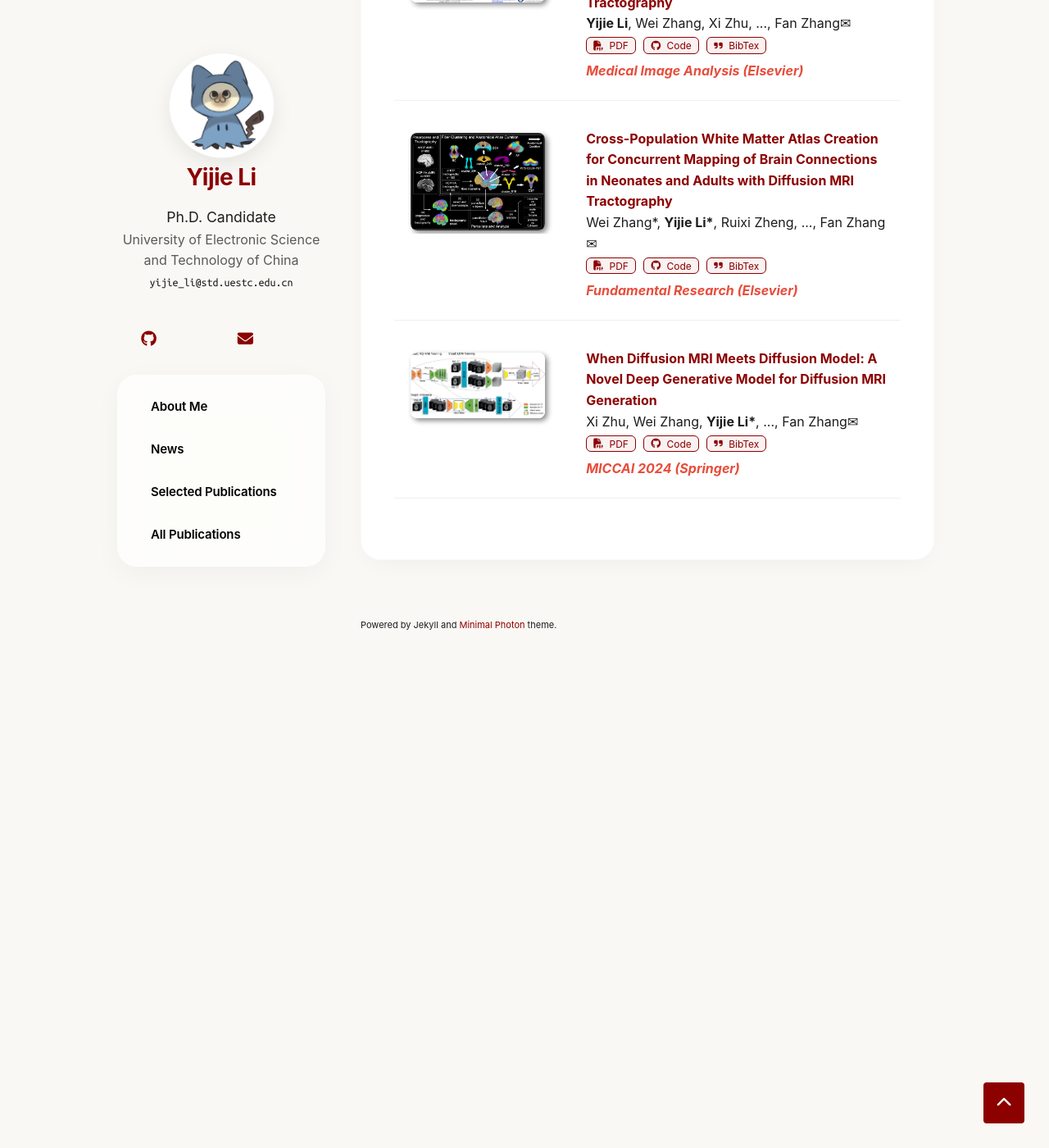
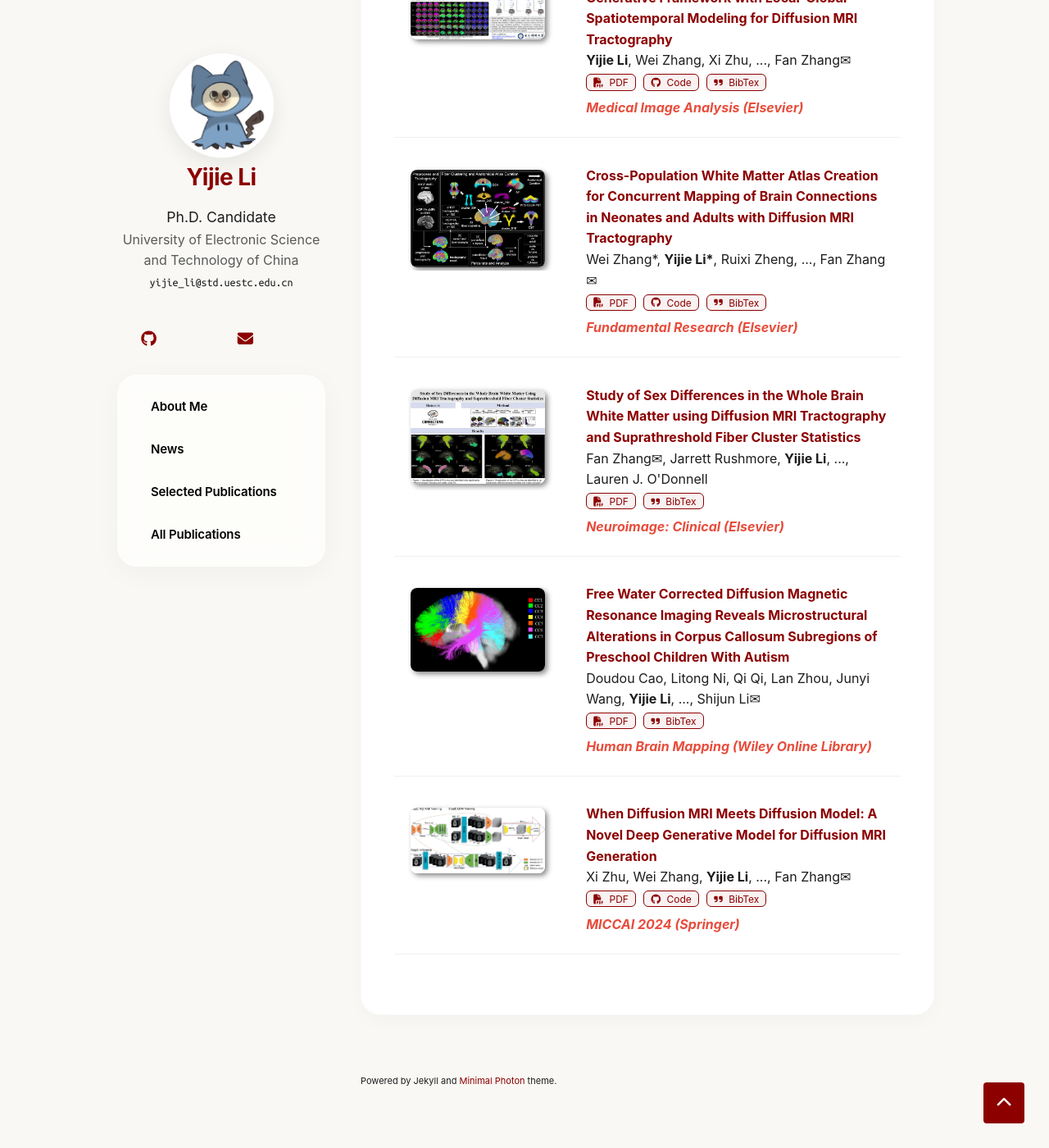
Before and after one commit to yishengpoxiao/yishengpoxiao.github.io, a Jekyll site: the page built from all-publications.md, in a window 1280 px wide and 1400 px high, scrolled down 565 px. Shown: the whole window at 82% size. Built offline with Jekyll 4.4.1, drawn with Linux system fonts in a browser that asks for light colours; a style sheet for code colours, icons or effects is not loaded; some of the changed text lies outside the part shown.

Commit message:
update some publications

```diff
--- a/_data/all_publications.yml
+++ b/_data/all_publications.yml
@@ -3,7 +3,7 @@ main:
     authors: "<strong>Yijie Li*</strong>, Wei Zhang*, Ye Wu, ..., Fan Zhang✉"
     url: "https://www.nature.com/articles/s41597-024-03624-2"
     code: "https://doi.org/10.57760/sciencedb.17354"
-    image: "./assets/img/pub/East-West WM Atlas.png"
+    image: "./assets/img/pub/li2024diffusion.png"
     notes: "Scientific Data (Nature)"
     tags: "Tractography, White Matter Atlas, First/Co-First Author, Journal"
     bibtex: "/assets/bibs/li2024diffusion.bib"
@@ -12,7 +12,7 @@ main:
     authors: "<strong>Yijie Li</strong>, Wei Zhang, Xi Zhu, ..., Fan Zhang✉"
     url: "https://www.sciencedirect.com/science/article/pii/S1361841526000368"
     code: "https://github.com/yishengpoxiao/DDTracking"
-    image: "./assets/img/pub/ddtracking.jpg"
+    image: "./assets/img/pub/li2026ddtracking.jpg"
     notes: "Medical Image Analysis (Elsevier)"
     tags: "Tractography, Diffusion Model, First/Co-First Author, Journal"
     bibtex: "/assets/bibs/li2026ddtracking.bib"
@@ -21,16 +21,34 @@ main:
     authors: "Wei Zhang*, <strong>Yijie Li*</strong>, Ruixi Zheng, ..., Fan Zhang✉"
     url: "https://www.sciencedirect.com/science/article/pii/S2667325826000312"
     code: "https://github.com/azurezhangwei/NABA-Atlas"
-    image: "./assets/img/pub/NABA.jpg"
+    image: "./assets/img/pub/zhang2026cross.jpg"
     notes: "Fundamental Research (Elsevier)"
     tags: "Tractography, White Matter Atlas, First/Co-First Author, Journal"
     bibtex: "/assets/bibs/zhang2026cross.bib"
 
+  - title: "Study of Sex Differences in the Whole Brain White Matter using Diffusion MRI Tractography and Suprathreshold Fiber Cluster Statistics"
+    authors: "Fan Zhang✉, Jarrett Rushmore, <strong>Yijie Li</strong>, ..., Lauren J. O'Donnell"
+    url: "https://www.sciencedirect.com/science/article/pii/S2213158226000380"
+    # code: "https://github.com/XiZhu-UE/Diffusion-model-meet-dMRI"
+    image: "./assets/img/pub/zhang2026study.jpg"
+    notes: "Neuroimage: Clinical (Elsevier)"
+    tags: "Tractography, Computational Neuroscience, Journal"
+    bibtex: "/assets/bibs/zhang2026study.bib"
+
+  - title: "Free Water Corrected Diffusion Magnetic Resonance Imaging Reveals Microstructural Alterations in Corpus Callosum Subregions of Preschool Children With Autism"
+    authors: "Doudou Cao, Litong Ni, Qi Qi, Lan Zhou, Junyi Wang, <strong>Yijie Li</strong>, ..., Shijun Li✉"
+    url: "https://www.sciencedirect.com/science/article/pii/S2213158226000380"
+    # code: "https://github.com/XiZhu-UE/Diffusion-model-meet-dMRI"
+    image: "./assets/img/pub/cao2025free.jpg"
+    notes: "Human Brain Mapping (Wiley Online Library)"
+    tags: "Tractography, Computational Neuroscience, Journal"
+    bibtex: "/assets/bibs/cao2025free.bib"
+
   - title: "When Diffusion MRI Meets Diffusion Model: A Novel Deep Generative Model for Diffusion MRI Generation"
-    authors: "Xi Zhu, Wei Zhang, <strong>Yijie Li*</strong>, ..., Fan Zhang✉"
+    authors: "Xi Zhu, Wei Zhang, <strong>Yijie Li</strong>, ..., Fan Zhang✉"
     url: "https://link.springer.com/chapter/10.1007/978-3-031-72069-7_50"
     code: "https://github.com/XiZhu-UE/Diffusion-model-meet-dMRI"
-    image: "./assets/img/pub/Diffusion_meets_dmri.png"
+    image: "./assets/img/pub/zhu2024diffusion.png"
     notes: "MICCAI 2024 (Springer)"
     tags: "Diffusion MRI, Diffusion Model, Conference"
     bibtex: "/assets/bibs/zhu2024diffusion.bib"
--- a/_data/publications.yml
+++ b/_data/publications.yml
@@ -4,7 +4,7 @@ main:
     url: "https://www.nature.com/articles/s41597-024-03624-2"
     code: "https://doi.org/10.57760/sciencedb.17354"
     # page: "#"
-    image: "./assets/img/pub/East-West WM Atlas.png"
+    image: "./assets/img/pub/li2024diffusion.png"
     notes: "Scientific Data (Nature)"
     tags: "Diffusion MRI, White Matter Atlas, Cross-population Study"
     bibtex: "/assets/bibs/li2024diffusion.bib"
@@ -13,7 +13,7 @@ main:
     authors: "<strong>Yijie Li</strong>, Wei Zhang, Xi Zhu, ..., Fan Zhang✉"
     url: "https://www.sciencedirect.com/science/article/pii/S1361841526000368"
     code: "https://github.com/yishengpoxiao/DDTracking"
-    image: "./assets/img/pub/ddtracking.jpg"
+    image: "./assets/img/pub/li2026ddtracking.jpg"
     notes: "Medical Image Analysis (Elsevier)"
     tags: "Diffusion MRI, Deep Learning, Generative Model, Tractography"
     bibtex: "/assets/bibs/li2026ddtracking.bib"
@@ -22,7 +22,7 @@ main:
     authors: "Wei Zhang*, <strong>Yijie Li*</strong>, Ruixi Zheng, ..., Fan Zhang✉"
     url: "https://www.sciencedirect.com/science/article/pii/S2667325826000312"
     code: "https://github.com/azurezhangwei/NABA-Atlas"
-    image: "./assets/img/pub/NABA.jpg"
+    image: "./assets/img/pub/zhang2026cross.jpg"
     notes: "Fundamental Research (Elsevier)"
     tags: "Diffusion MRI, White Matter Atlas, Brain Connectivity, Cross-population"
     bibtex: "/assets/bibs/zhang2026cross.bib"
--- /dev/null
+++ b/assets/bibs/cao2025free.bib
@@ -0,0 +1,10 @@
+@article{cao2025free,
+  title={Free Water Corrected Diffusion Magnetic Resonance Imaging Reveals Microstructural Alterations in Corpus Callosum Subregions of Preschool Children With Autism},
+  author={Cao, Doudou and Ni, Litong and Qi, Qi and Zhou, Lan and Wang, Junyi and Li, Yijie and Zhang, Wei and Wei, Jiayan and Luo, Yixiu and Wang, Yi and others},
+  journal={Human Brain Mapping},
+  volume={46},
+  number={18},
+  pages={e70435},
+  year={2025},
+  publisher={Wiley Online Library}
+}
--- /dev/null
+++ b/assets/bibs/zhang2026study.bib
@@ -0,0 +1,8 @@
+@article{zhang2026study,
+  title={Study of sex differences in the whole brain white matter using diffusion MRI tractography and suprathreshold fiber cluster statistics},
+  author={Zhang, Fan and Rushmore, Jarrett and Li, Yijie and Cetin-Karayumak, Suheyla and Song, Yang and Cai, Weidong and Westin, Carl-Fredrik and Levitt, James J and Makris, Nikos and Rathi, Yogesh and others},
+  journal={NeuroImage: Clinical},
+  pages={103979},
+  year={2026},
+  publisher={Elsevier}
+}
```
Also changed, not shown: assets/img/pub/cao2025free.jpg (added), assets/img/pub/li2024diffusion.png (renamed from assets/img/pub/East-West WM Atlas.png), assets/img/pub/li2026ddtracking.jpg (renamed from assets/img/pub/ddtracking.jpg), assets/img/pub/zhang2026cross.jpg (renamed from assets/img/pub/NABA.jpg), assets/img/pub/zhang2026study.jpg (added), assets/img/pub/zhu2024diffusion.png (renamed from assets/img/pub/Diffusion_meets_dmri.png).
